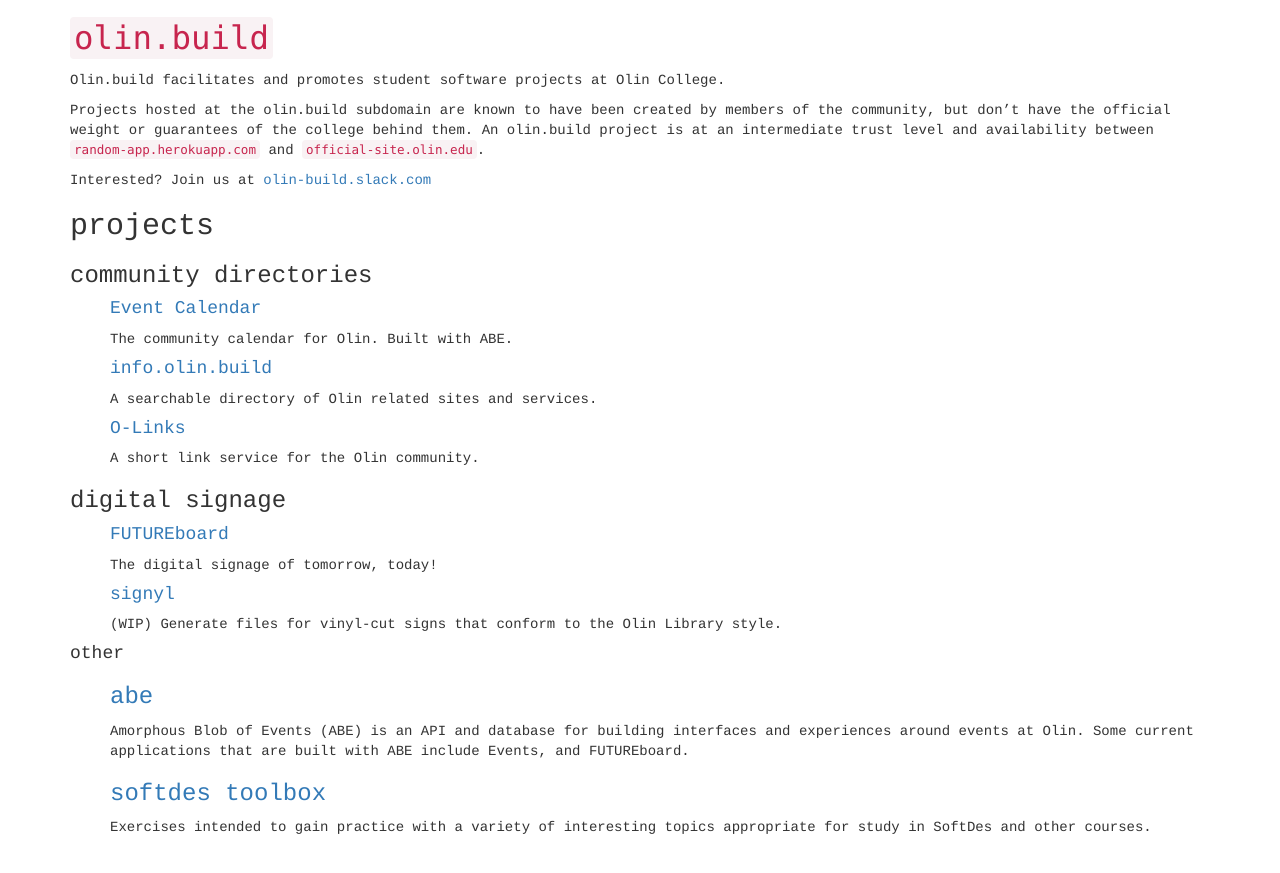
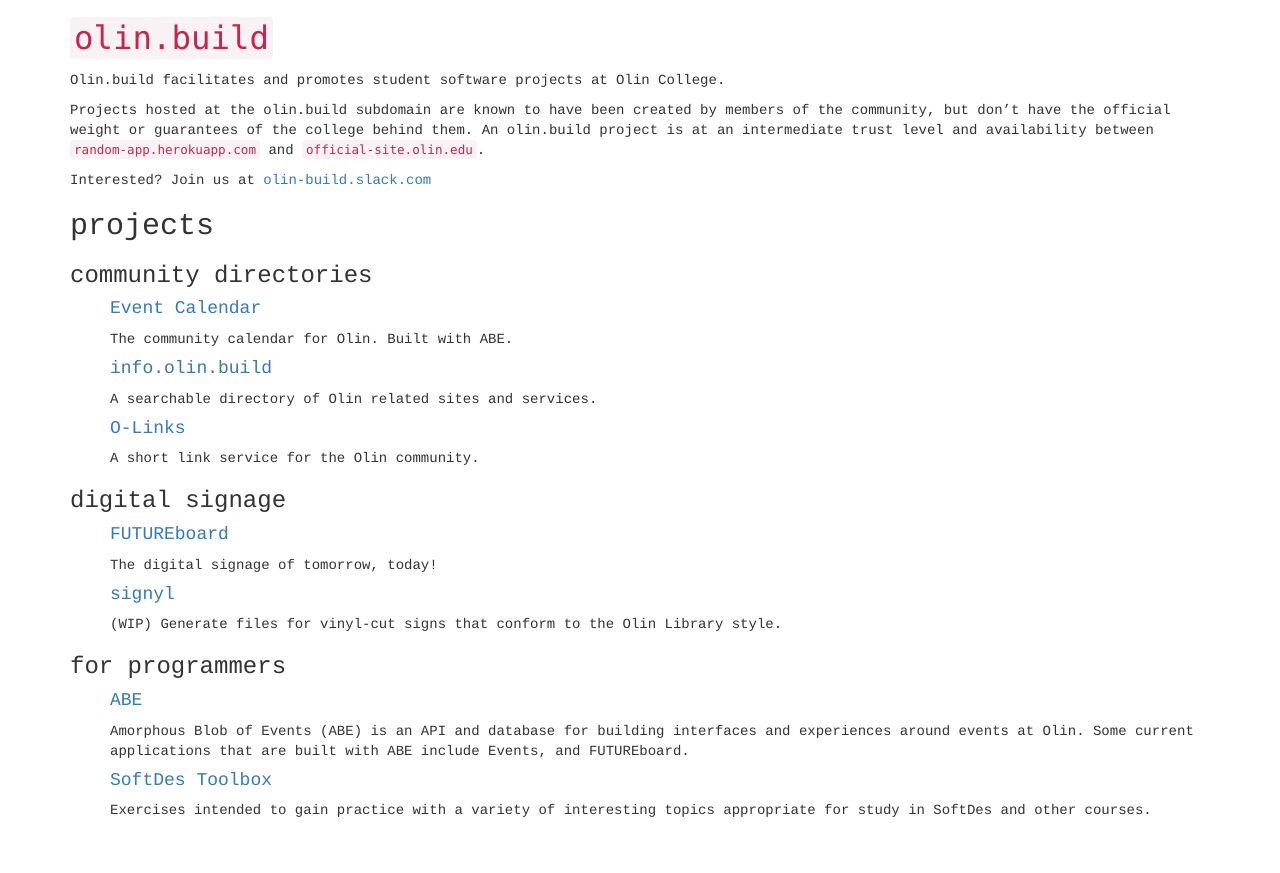
Before and after one commit to olin-build/olin.build, a Jekyll site: the page built from index.md, in a window 1280 px wide. Shown: the top 873 px of the page. Built offline with Jekyll 4.4.1, drawn with Linux system fonts in a browser that asks for light colours; our own code applies the rules of GitHub Pages for plain Markdown files.

```diff
--- a/_data/categories.yml
+++ b/_data/categories.yml
@@ -2,3 +2,5 @@
   key: directory
 - name: Digital Signage
   key: signage
+- name: For Programmers
+  key: programming
--- a/_layouts/home.html
+++ b/_layouts/home.html
@@ -53,9 +53,15 @@
           {% endfor %}
         </ul>
       {% endfor %}
-      <h4>other</h4>
+      {% assign other = '' | split: ',' %}
+      {% for project in site.projects %}
+        {% if visited contains project %}{% continue %}{% endif %}
+        { assign other = other | push: project %}
+      {% endfor %}
+      {% if other.size > 0 %}
+        <h3>other</h3>
         <ul class="project-list">
-        {% for project in site.projects %}
+          {% for project in other %}
             {% if visited contains project %}{% continue %}{% endif %}
             <li>
               <div class="project-item">
@@ -64,7 +70,7 @@
                 {% else %}
                   <a href="{{ post.url | relative_url }}">
                 {% endif %}
-                <h3>{{ project.title }}</h2>
+                  <h4>{{ project.title }}</h4>
                 </a>
                 <span class="project-meta">
                   {{ project.description }}
@@ -73,6 +79,7 @@
             </li>
           {% endfor %}
         </ul>
+      {% endif %}
     </div><!-- /.container -->
 
     <!-- Bootstrap core JavaScript
```
Also changed, not shown: _projects/abe.md (+1 -1 lines), _projects/toolboxes.md (+1 -1 lines). Lines whose indentation alone changed are shown as unchanged.
